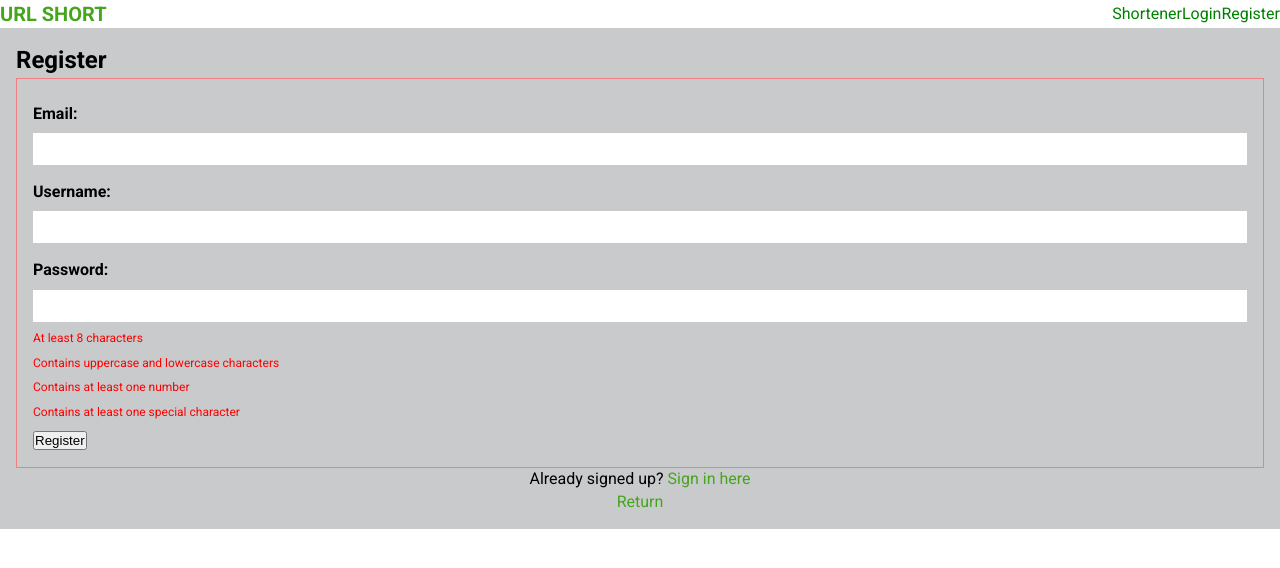
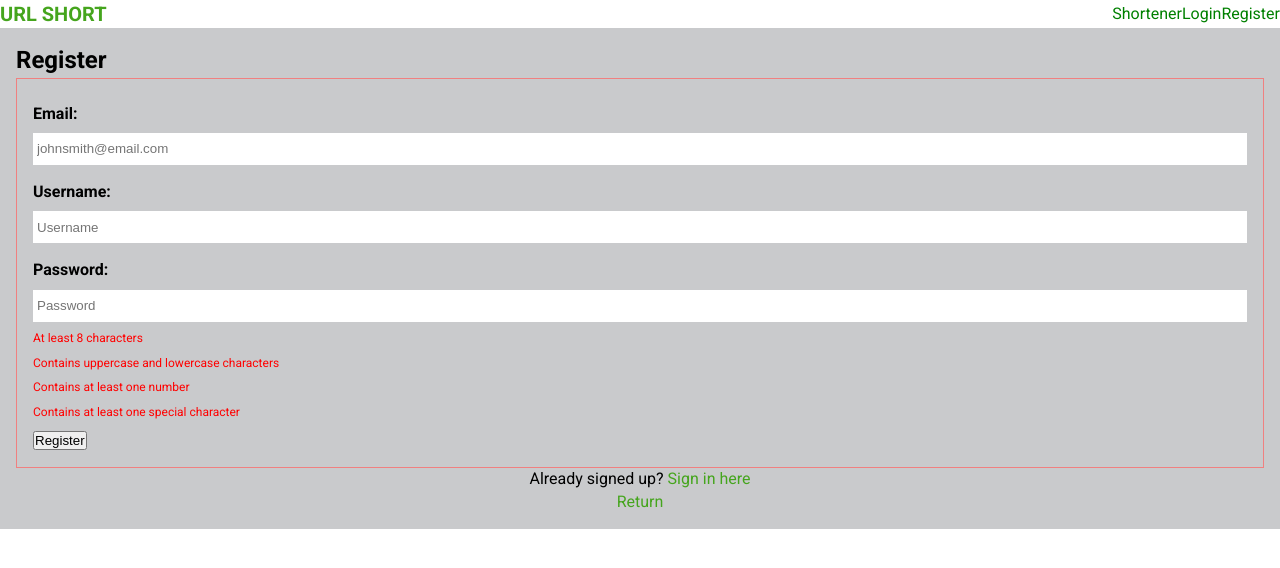
Before and after one commit to AerialWombat/url-shortener, a React (Create React App) app: page /register in a window 1280 px wide. Shown: the top 568 px of the page. Built offline with nearby package versions, Linux system fonts and the light colour scheme.

Commit message:
Added placeholders and fixed links

```diff
--- a/src/components/Login/Login.js
+++ b/src/components/Login/Login.js
@@ -54,6 +54,7 @@ class Login extends Component {
                 type="email"
                 name="email"
                 id="email"
+                placeholder="johnsmith@example.com"
                 onChange={this.onEmailChange}
                 required
               />
@@ -64,6 +65,7 @@ class Login extends Component {
                 type="password"
                 name="password"
                 id="password"
+                placeholder="Password"
                 onChange={this.onPasswordChange}
                 required
               />
@@ -74,9 +76,9 @@ class Login extends Component {
           </form>
           <div className={styles.navigation}>
             <span>
-              Need to sign up? <Link to="/login">Sign up here</Link>
+              Need to sign up? <Link to="/register">Sign up here</Link>
             </span>
-            <Link to="/register">Return</Link>
+            <Link to="/">Return</Link>
           </div>
         </section>
       );
--- a/src/components/Register/Register.js
+++ b/src/components/Register/Register.js
@@ -105,6 +105,7 @@ class Register extends Component {
                 type="email"
                 name="email"
                 id="email"
+                placeholder="johnsmith@email.com"
                 onChange={this.onEmailChange}
                 required
               />
@@ -115,6 +116,7 @@ class Register extends Component {
                 type="text"
                 name="username"
                 id="username"
+                placeholder="Username"
                 onChange={this.onUsernameChange}
                 required
               />
@@ -125,6 +127,7 @@ class Register extends Component {
                 type="password"
                 name="password"
                 id="password"
+                placeholder="Password"
                 pattern="(?=.*\d)(?=.*[a-z])(?=.*[A-Z])(?=.*[!@#$%^&*(),.?:{}|<>]).{8,}"
                 title="Must contain at least one number, one uppercase and lowercase letter, one special character, and at least 8 or more characters"
                 onChange={this.onPasswordChange}
```
